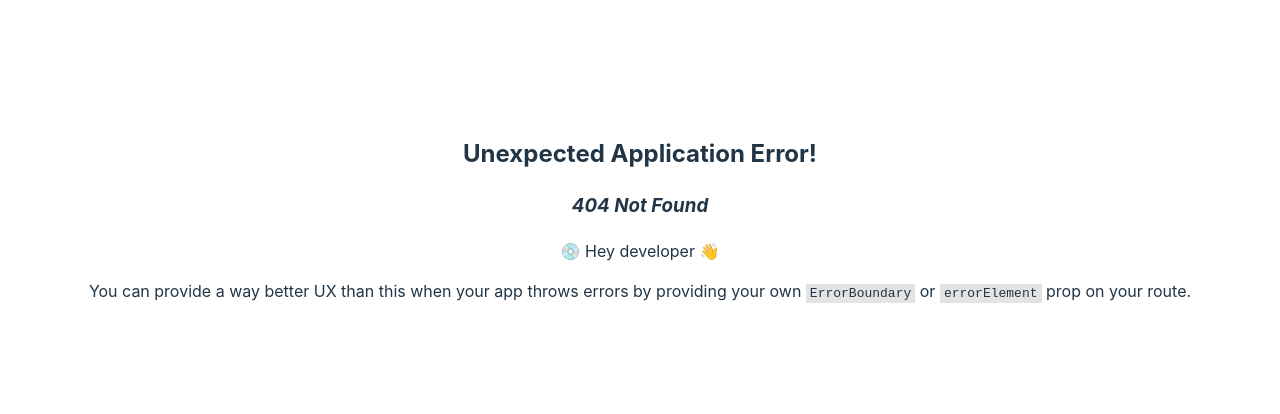
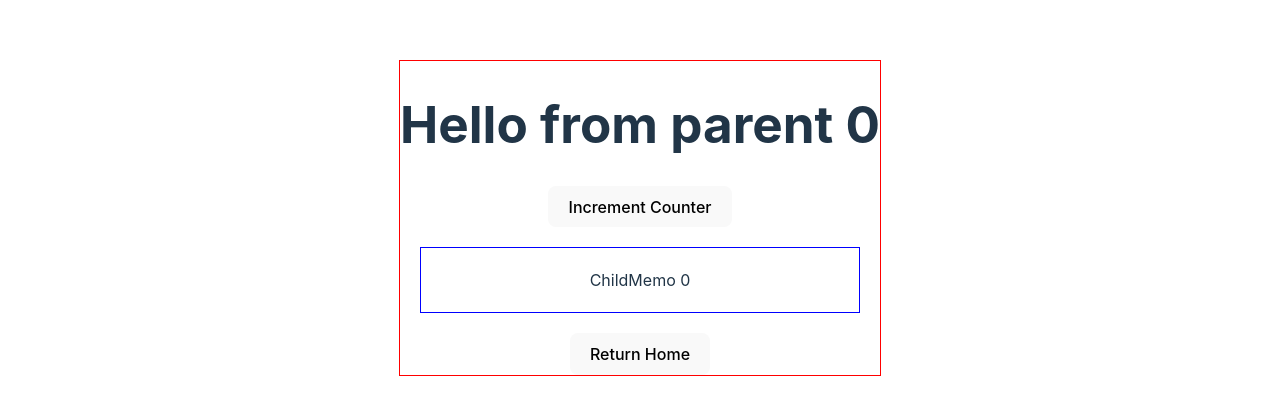
Before and after one commit to oguzhan-ulutas/learn-next-js, a React (Vite) app in the folder my-first-react-app/: page /memo in a window 1280 px wide. Before the commit this address had no page. Shown: the part 182-596 px from the top of the page. Built offline with nearby package versions, Linux system fonts and the light colour scheme.

Commit message:
Add memo

```diff
--- a/my-first-react-app/src/App.jsx
+++ b/my-first-react-app/src/App.jsx
@@ -22,11 +22,6 @@ const onRender = (
 };
 
 function App() {
-  const products = [
-    { price: 100, quantity: 2 },
-    { price: 120, quantity: 2 },
-    { price: 110, quantity: 4 },
-  ];
   return (
     <>
       <Link to="/">
@@ -40,6 +35,10 @@ function App() {
       <Link to="/callback-use">
         <button>useCallback</button>
       </Link>
+
+      <Link to="/memo">
+        <button>memo</button>
+      </Link>
     </>
   );
 }
--- a/my-first-react-app/src/Router.jsx
+++ b/my-first-react-app/src/Router.jsx
@@ -2,12 +2,14 @@ import { RouterProvider, createBrowserRouter } from "react-router-dom";
 import App from "./App";
 import MemoUse from "./components/hooks/MemoUse";
 import CallbackUse from "./components/hooks/CallbackUse";
+import Memo from "./components/hooks/Memo";
 
 const Router = () => {
   const router = createBrowserRouter([
     { path: "/", element: <App /> },
     { path: "/memo-use", element: <MemoUse /> },
     { path: "/callback-use", element: <CallbackUse /> },
+    { path: "/memo", element: <Memo /> },
   ]);
   return <RouterProvider router={router} />;
 };
--- /dev/null
+++ b/my-first-react-app/src/components/hooks/ChildMemo.jsx
@@ -0,0 +1,12 @@
+import { memo } from "react";
+
+const ChildMemo = ({ counter }) => {
+  console.log("Child is rendering!!!");
+  return (
+    <div style={{ margin: "20px", border: "1px solid blue", padding: "20px" }}>
+      ChildMemo {counter}
+    </div>
+  );
+};
+
+export const ChildMemoMemorized = memo(ChildMemo);
--- a/my-first-react-app/src/components/hooks/List.jsx
+++ b/my-first-react-app/src/components/hooks/List.jsx
@@ -10,6 +10,7 @@ const List = ({ getItems }) => {
   return (
     <div>
       {items.map((item) => {
+        console.log(`Rendering item ${item}`);
         return <div key={item}>{item}</div>;
       })}
     </div>
--- /dev/null
+++ b/my-first-react-app/src/components/hooks/Memo.jsx
@@ -0,0 +1,29 @@
+import { useCallback, useState, memo } from "react";
+import { Link } from "react-router-dom";
+import List from "./List";
+import { ChildMemoMemorized } from "./ChildMemo";
+
+function Memo() {
+  const [counter, setCounter] = useState(0);
+
+  return (
+    <div style={{ border: "1px solid red" }}>
+      <h1>Hello from parent {counter}</h1>
+
+      <button
+        onClick={() => {
+          setCounter(counter + 1);
+        }}
+      >
+        Increment Counter
+      </button>
+      <ChildMemoMemorized counter={counter} />
+
+      <Link to="/">
+        <button>Return Home</button>
+      </Link>
+    </div>
+  );
+}
+
+export default Memo;
```
